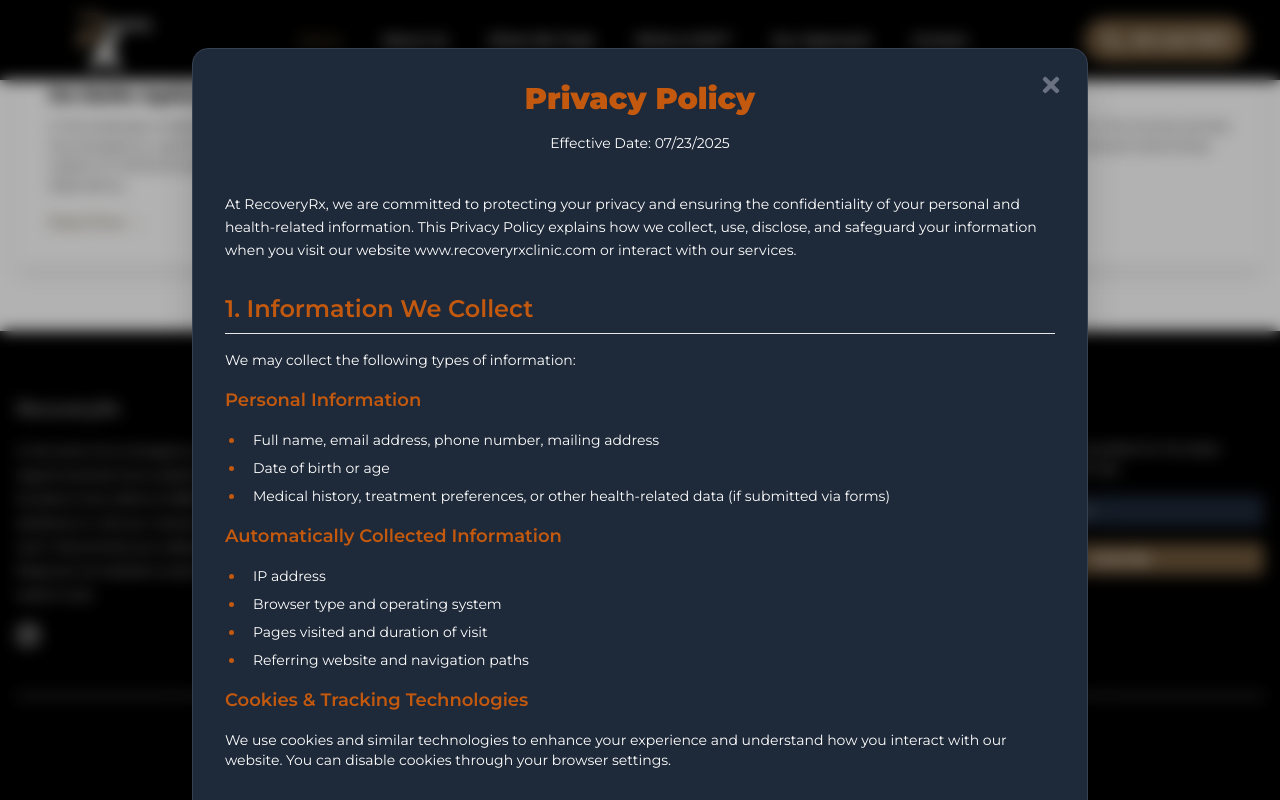
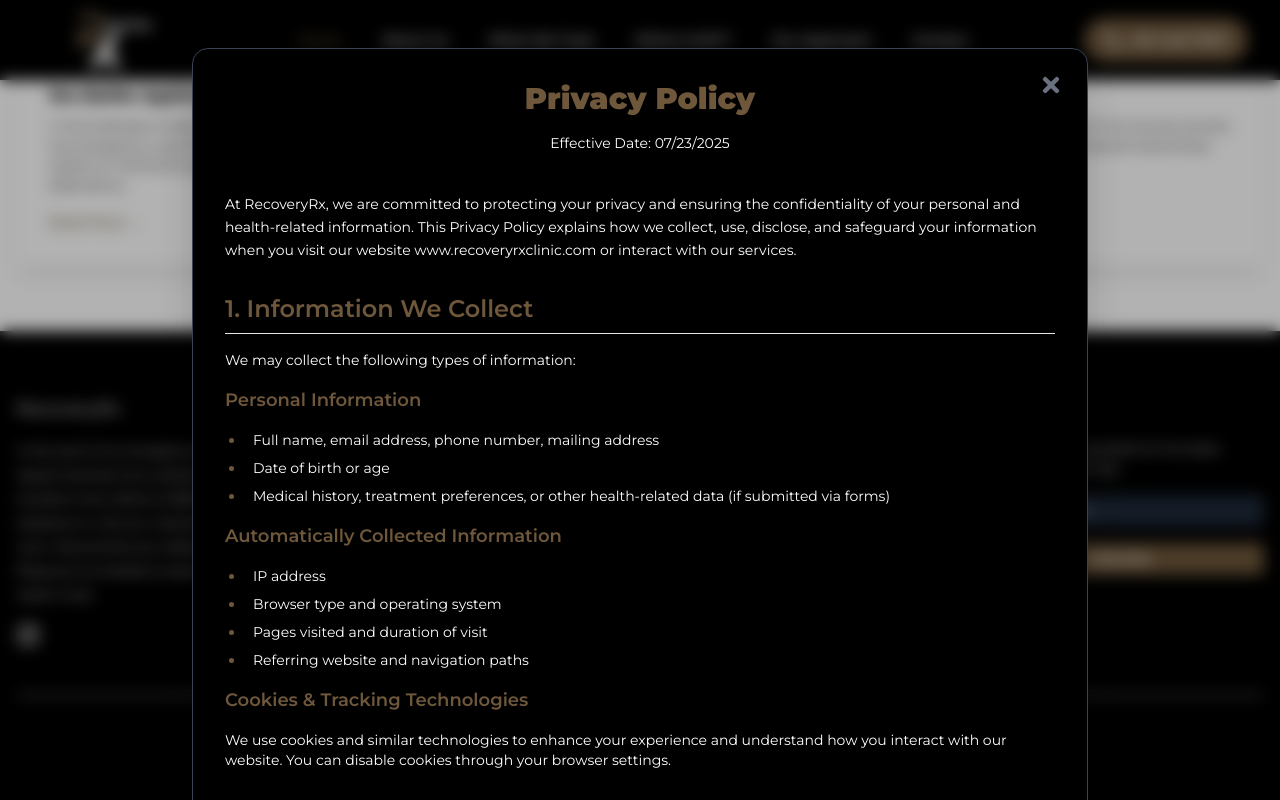
Before and after one commit to orlamee/recoveryrx, a Next.js app: page / in a window 1280 px wide. Both pictures are taken after a click on the button "Privacy Policy". Shown: the part 2173-2973 px from the top of the page. Built offline with nearby package versions, Linux system fonts and the light colour scheme; grey boxes are pictures that could not be loaded.

Commit message:
Update Privacy Policy modal styles for improved readability and consistency

```diff
--- a/src/components/PrivacyPolicyModal.tsx
+++ b/src/components/PrivacyPolicyModal.tsx
@@ -26,7 +26,7 @@
 
   return (
     <div className="fixed inset-0 bg-black/30 backdrop-blur-sm z-50 flex justify-center items-start p-4 overflow-y-auto">
-      <div className="relative bg-gray-800 w-full max-w-4xl mx-auto my-8 p-8 rounded-2xl shadow-2xl border border-gray-700">
+      <div className="relative bg-black w-full max-w-4xl mx-auto my-8 p-8 rounded-2xl shadow-2xl border border-gray-700">
         <button
           onClick={onClose}
           className="absolute top-6 right-6 text-gray-500 hover:text-white dark:hover:text-white transition-colors duration-200 cursor-pointer"
@@ -37,7 +37,7 @@
 
         <div className="prose dark:prose-invert max-w-none">
           <div className="text-center mb-10">
-            <h1 className="text-3xl font-bold text-[#c3590e] mb-4">
+            <h1 className="text-3xl font-bold text-[#6e573b] mb-4">
               Privacy Policy
             </h1>
             <p className="text-sm text-white">Effective Date: 07/23/2025</p>
@@ -51,42 +51,42 @@
             </section>
 
             <section className="space-y-4">
-              <h2 className="text-2xl font-semibold text-[#c3590e] border-b border-gray-200 dark:border-gray-700 pb-2">
+              <h2 className="text-2xl font-semibold text-[#6e573b] border-b border-gray-200 dark:border-gray-700 pb-2">
                 1. Information We Collect
               </h2>
               <p className="text-white text-sm">
                 We may collect the following types of information:
               </p>
 
-              <h3 className="text-lg font-semibold text-[#c3590e] mt-4">Personal Information</h3>
-              <ul className="space-y-2 pl-5 list-disc marker:text-[#c3590e] text-sm text-white">
+              <h3 className="text-lg font-semibold text-[#6e573b] mt-4">Personal Information</h3>
+              <ul className="space-y-2 pl-5 list-disc marker:text-[#6e573b] text-sm text-white">
                 <li className="pl-2">Full name, email address, phone number, mailing address</li>
                 <li className="pl-2">Date of birth or age</li>
                 <li className="pl-2">Medical history, treatment preferences, or other health-related data (if submitted via forms)</li>
               </ul>
 
-              <h3 className="text-lg font-semibold text-[#c3590e] mt-4">Automatically Collected Information</h3>
-              <ul className="space-y-2 pl-5 list-disc marker:text-[#c3590e] text-sm text-white">
+              <h3 className="text-lg font-semibold text-[#6e573b] mt-4">Automatically Collected Information</h3>
+              <ul className="space-y-2 pl-5 list-disc marker:text-[#6e573b] text-sm text-white">
                 <li className="pl-2">IP address</li>
                 <li className="pl-2">Browser type and operating system</li>
                 <li className="pl-2">Pages visited and duration of visit</li>
                 <li className="pl-2">Referring website and navigation paths</li>
               </ul>
 
-              <h3 className="text-lg font-semibold text-[#c3590e] mt-4">Cookies & Tracking Technologies</h3>
+              <h3 className="text-lg font-semibold text-[#6e573b] mt-4">Cookies & Tracking Technologies</h3>
               <p className="text-white text-sm">
                 We use cookies and similar technologies to enhance your experience and understand how you interact with our website. You can disable cookies through your browser settings.
               </p>
             </section>
 
             <section className="space-y-4">
-              <h2 className="text-2xl font-semibold text-[#c3590e] border-b border-gray-200 dark:border-gray-700 pb-2">
+              <h2 className="text-2xl font-semibold text-[#6e573b] border-b border-gray-200 dark:border-gray-700 pb-2">
                 2. How We Use Your Information
               </h2>
               <p className="text-white text-sm">
                 We use the information we collect to:
               </p>
-              <ul className="space-y-2 pl-5 list-disc marker:text-[#c3590e] text-sm text-white">
+              <ul className="space-y-2 pl-5 list-disc marker:text-[#6e573b] text-sm text-white">
                 <li className="pl-2">Provide and manage medical or wellness services</li>
                 <li className="pl-2">Schedule appointments or consultations</li>
                 <li className="pl-2">Improve our website and user experience</li>
@@ -97,13 +97,13 @@
             </section>
 
             <section className="space-y-4">
-              <h2 className="text-2xl font-semibold text-[#c3590e] border-b border-gray-200 dark:border-gray-700 pb-2">
+              <h2 className="text-2xl font-semibold text-[#6e573b] border-b border-gray-200 dark:border-gray-700 pb-2">
                 3. Sharing Your Information
               </h2>
               <p className="text-white text-sm">
                 We do not sell or rent your personal data. We may share your information only in the following situations:
               </p>
-              <ul className="space-y-2 pl-5 list-disc marker:text-[#c3590e] text-sm text-white">
+              <ul className="space-y-2 pl-5 list-disc marker:text-[#6e573b] text-sm text-white">
                 <li className="pl-2">With healthcare providers and staff involved in your care</li>
                 <li className="pl-2">With trusted third-party service providers who support our operations (e.g., website hosting, analytics)</li>
                 <li className="pl-2">As required by law or to comply with legal obligations (e.g., court orders, subpoenas)</li>
@@ -112,7 +112,7 @@
             </section>
 
             <section className="space-y-4">
-              <h2 className="text-2xl font-semibold text-[#c3590e] border-b border-gray-200 dark:border-gray-700 pb-2">
+              <h2 className="text-2xl font-semibold text-[#6e573b] border-b border-gray-200 dark:border-gray-700 pb-2">
                 4. Data Security
               </h2>
               <p className="text-white text-sm">
@@ -121,7 +121,7 @@
             </section>
 
             <section className="space-y-4">
-              <h2 className="text-2xl font-semibold text-[#c3590e] border-b border-gray-200 dark:border-gray-700 pb-2">
+              <h2 className="text-2xl font-semibold text-[#6e573b] border-b border-gray-200 dark:border-gray-700 pb-2">
                 5. HIPAA Compliance
               </h2>
               <p className="text-white text-sm">
@@ -130,11 +130,11 @@
             </section>
 
             <section className="space-y-4">
-              <h2 className="text-2xl font-semibold text-[#c3590e] border-b border-gray-200 dark:border-gray-700 pb-2">
+              <h2 className="text-2xl font-semibold text-[#6e573b] border-b border-gray-200 dark:border-gray-700 pb-2">
                 6. Your Rights
               </h2>
               <p className="text-white text-sm">You have the right to:</p>
-              <ul className="space-y-2 pl-5 list-disc marker:text-[#c3590e] text-sm text-white">
+              <ul className="space-y-2 pl-5 list-disc marker:text-[#6e573b] text-sm text-white">
                 <li className="pl-2">Access and review your personal data</li>
                 <li className="pl-2">Request corrections to inaccurate information</li>
                 <li className="pl-2">Request deletion of your data, where applicable</li>
@@ -147,7 +147,7 @@
             </section>
 
             <section className="space-y-4">
-              <h2 className="text-2xl font-semibold text-[#c3590e] border-b border-gray-200 dark:border-gray-700 pb-2">
+              <h2 className="text-2xl font-semibold text-[#6e573b] border-b border-gray-200 dark:border-gray-700 pb-2">
                 7. Third-Party Links
               </h2>
               <p className="text-white text-sm">
@@ -156,7 +156,7 @@
             </section>
 
             <section className="space-y-4">
-              <h2 className="text-2xl font-semibold text-[#c3590e] border-b border-gray-200 dark:border-gray-700 pb-2">
+              <h2 className="text-2xl font-semibold text-[#6e573b] border-b border-gray-200 dark:border-gray-700 pb-2">
                 8. Children's Privacy
               </h2>
               <p className="text-white text-sm">
@@ -165,7 +165,7 @@
             </section>
 
             <section className="space-y-4">
-              <h2 className="text-2xl font-semibold text-[#c3590e] border-b border-gray-200 dark:border-gray-700 pb-2">
+              <h2 className="text-2xl font-semibold text-[#6e573b] border-b border-gray-200 dark:border-gray-700 pb-2">
                 9. Updates to This Policy
               </h2>
               <p className="text-white text-sm">
@@ -174,14 +174,14 @@
             </section>
 
             <section className="space-y-4">
-              <h2 className="text-2xl font-semibold text-[#c3590e] border-b border-gray-200 dark:border-gray-700 pb-2">
+              <h2 className="text-2xl font-semibold text-[#6e573b] border-b border-gray-200 dark:border-gray-700 pb-2">
                 10. Contact Us
               </h2>
               <p className="text-white text-sm">
                 If you have any questions or concerns about this Privacy Policy or your personal information, please contact us at:
               </p>
               <div className="mt-4 text-sm text-white">
-                <p className="font-semibold text-[#c3590e] mb-2">RecoveryRx</p>
+                <p className="font-semibold text-[#6e573b] mb-2">RecoveryRx</p>
                 <div className="flex flex-col space-y-2">
                   <p className="text-white">Email: info@recoveryrxclinic.com</p>
                   <p className="text-white">Phone: 410-449-7007</p>
```
